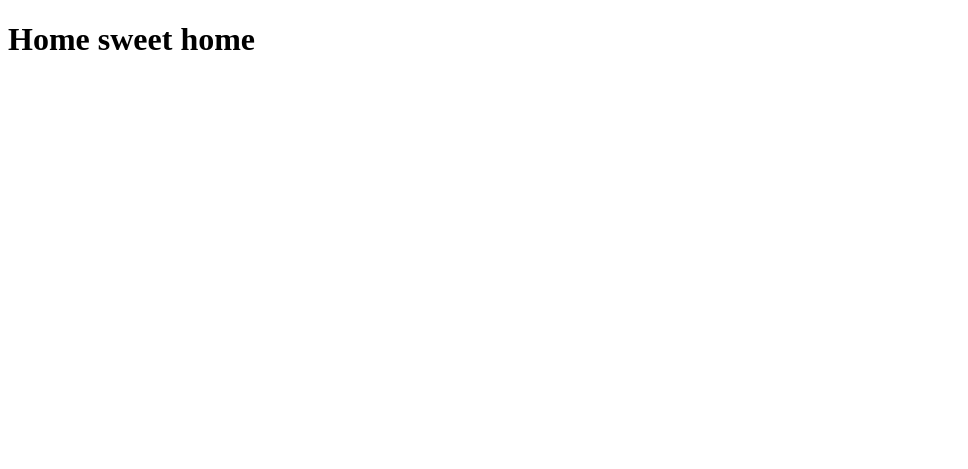
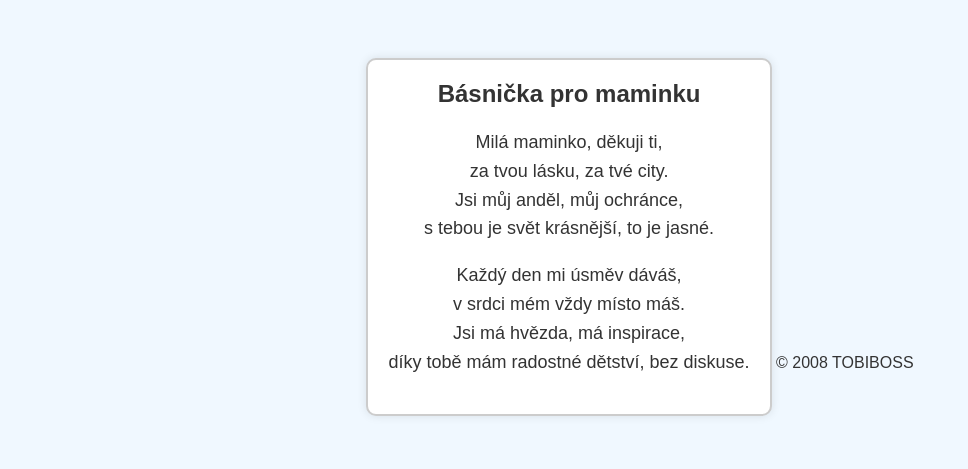
Before and after one commit to tobiaszlobias/tobiaszlobias.github.io, a plain HTML site: page index.html in a window 1280 px wide. Shown: the whole page, without its empty margins (0-968 px from the left). Drawn offline with Linux system fonts and the light colour scheme.

Commit message:
napsal jsem basen

```diff
--- a/index.html
+++ b/index.html
@@ -1,9 +1,49 @@
 <!DOCTYPE html>
 <html lang="en">
   <head>
-    <title>Home</title>
+    <title>Básnička pro maminku</title>
+    <style>
+      body {
+        font-family: 'Arial', sans-serif;
+        background-color: #f0f8ff;
+        color: #333;
+        text-align: center;
+        padding: 50px;
+      }
+      .poem-container {
+        background-color: #fff;
+        border: 2px solid #ccc;
+        border-radius: 10px;
+        padding: 20px;
+        box-shadow: 0 0 10px rgba(0, 0, 0, 0.1);
+        display: inline-block;
+        max-width: 600px;
+      }
+      .poem-title {
+        font-size: 24px;
+        font-weight: bold;
+        margin-bottom: 20px;
+      }
+      .poem {
+        font-size: 18px;
+        line-height: 1.6;
+      }
+    </style>
   </head>
   <body>
-    <h1>Home sweet home</h1>
+    <div class="poem-container">
+      <div class="poem-title">Básnička pro maminku</div>
+      <div class="poem">
+        <p>Milá maminko, děkuji ti,<br>
+        za tvou lásku, za tvé city.<br>
+        Jsi můj anděl, můj ochránce,<br>
+        s tebou je svět krásnější, to je jasné.</p>
+        <p>Každý den mi úsměv dáváš,<br>
+        v srdci mém vždy místo máš.<br>
+        Jsi má hvězda, má inspirace,<br>
+        díky tobě mám radostné dětství, bez diskuse.</p>
+      </div>
+    </div>
   </body>
+  © 2008 TOBIBOSS
 </html>
```
